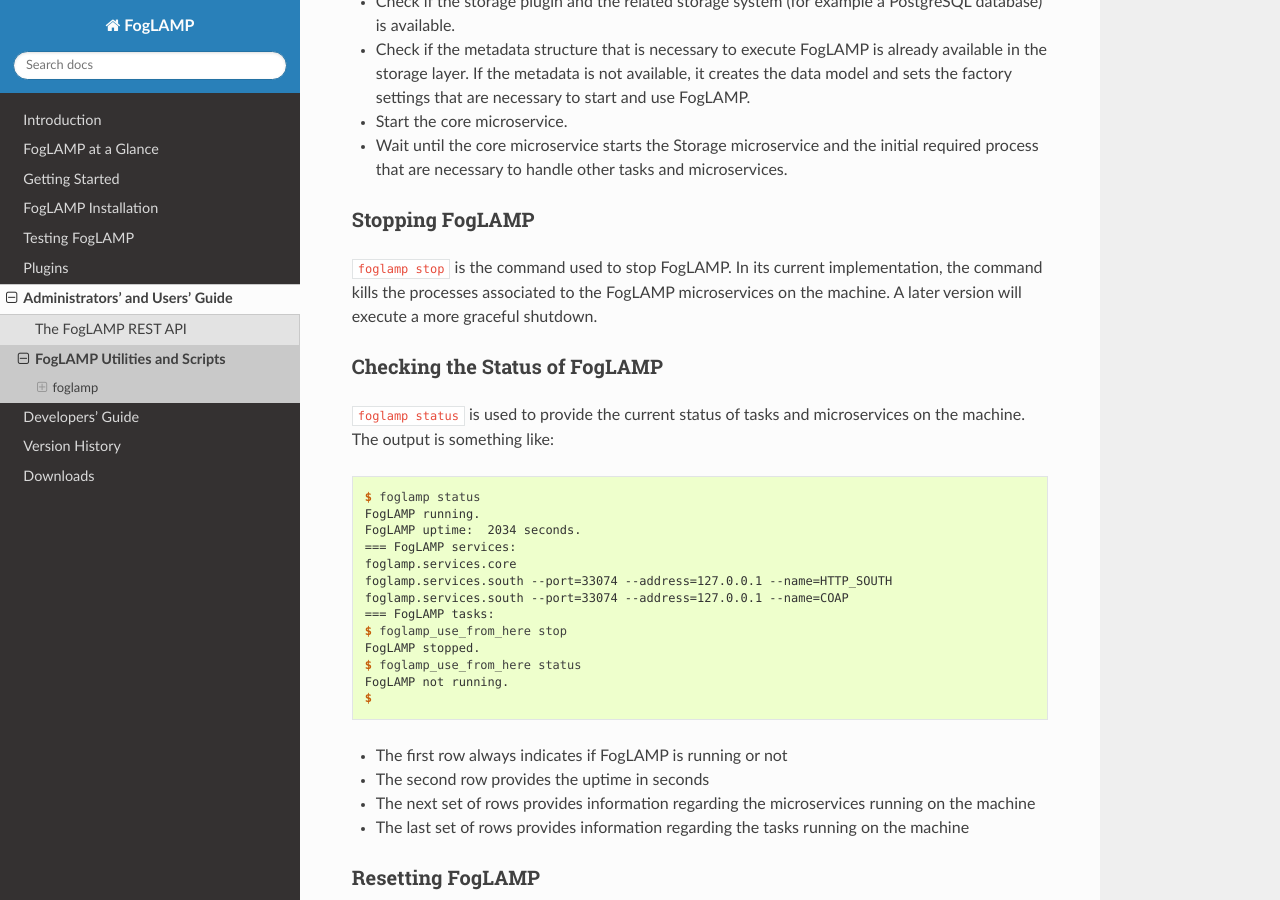
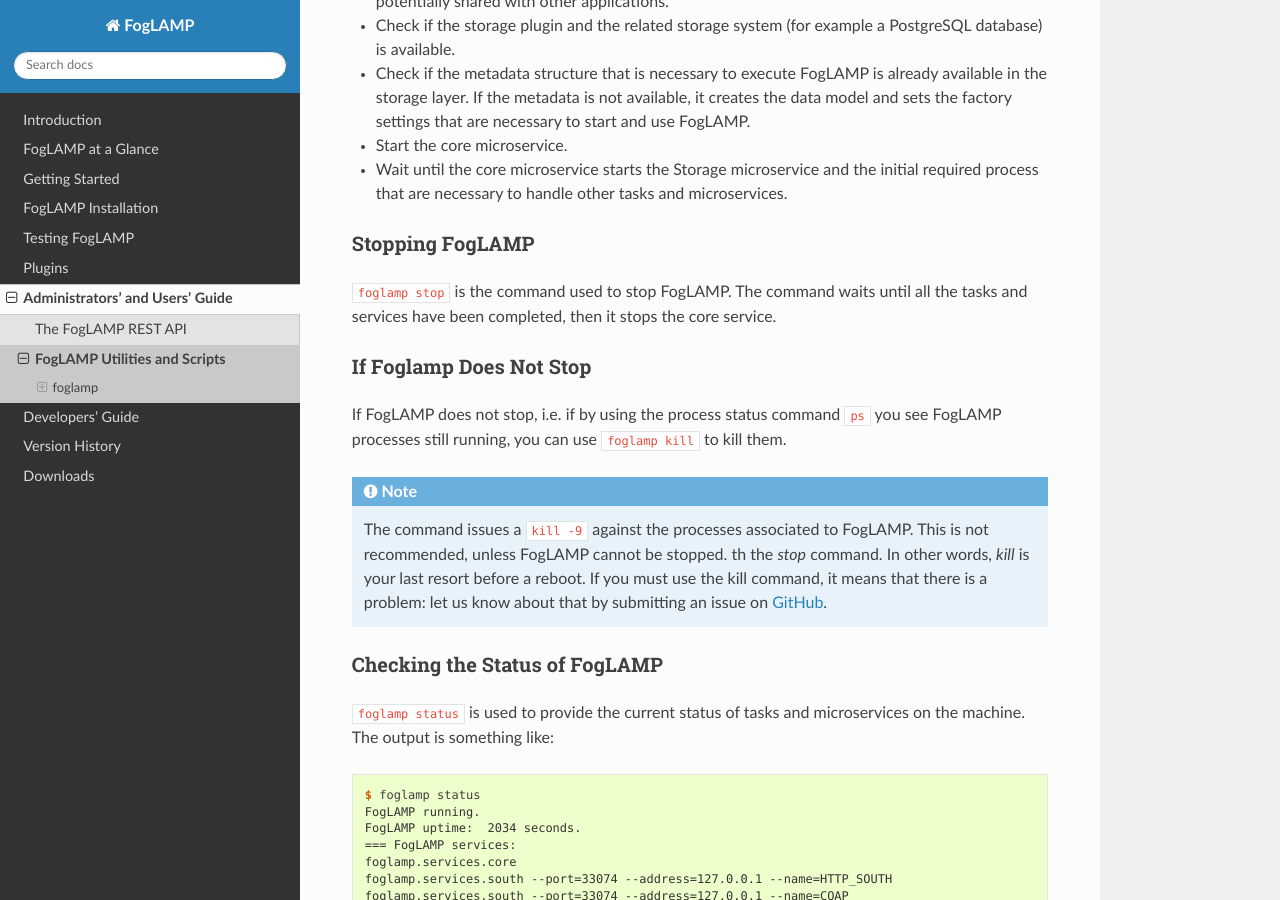
Before and after one commit to fledge-iot/fledge, a Sphinx documentation site: the page built from docs/07_admin/02_utilities.rst, in a window 1280 px wide and 900 px high, scrolled down 998 px. Built offline with Sphinx 7.4.7 and the Read the Docs theme 2.0.0, drawn with Linux system fonts in a browser that asks for light colours; some of the changed text lies outside the part shown.

Commit message:
Modified the foglamp command

```diff
--- a/docs/07_admin/02_utilities.rst
+++ b/docs/07_admin/02_utilities.rst
@@ -9,6 +9,12 @@
 
 
 .. Links
+
+.. Links in new tabs
+
+.. |GH Issues| raw:: html
+
+   <a href="https://github.com/foglamp/FogLAMP/issues" target="_blank">GitHub</a>
 
 
 .. =============================================
@@ -30,6 +36,7 @@ In the current implementation, *foglamp* provides these features:
 
 - *start* FogLAMP
 - *stop* FogLAMP
+- *kill* FogLAMP processes
 - Check the *status* of FogLAMP, i.e. whether it is running, starting or not running
 - *reset* FogLAMP to its factory settings
 
@@ -52,7 +59,15 @@ In more specific terms, the command executes these steps:
 Stopping FogLAMP
 ----------------
 
-``foglamp stop`` is the command used to stop FogLAMP. In its current implementation, the command kills the processes associated to the FogLAMP microservices on the machine. A later version will execute a more graceful shutdown.
+``foglamp stop`` is the command used to stop FogLAMP. The command waits until all the tasks and services have been completed, then it stops the core service.
+
+
+If Foglamp Does Not Stop
+------------------------
+
+If FogLAMP does not stop, i.e. if by using the process status command ``ps`` you see FogLAMP processes still running, you can use ``foglamp kill`` to kill them.
+
+.. note:: The command issues a ``kill -9`` against the processes associated to FogLAMP. This is not recommended, unless FogLAMP cannot be stopped. th the *stop* command. In other words, *kill* is your last resort before a reboot. If you must use the kill command, it means that there is a problem: let us know about that by submitting an issue on |GH Issues|.
 
 
 Checking the Status of FogLAMP
```
